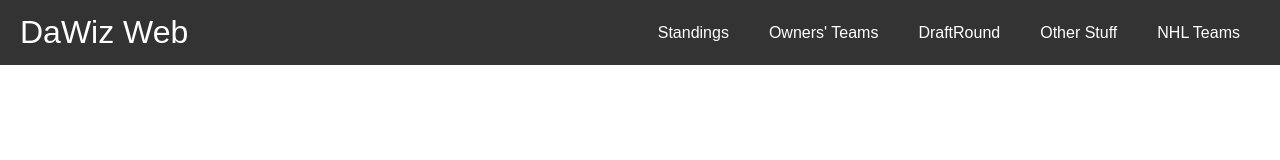
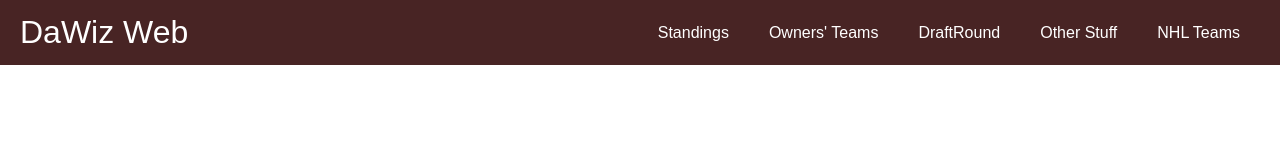
Before and after one commit to ggerryw/DaWizWebII, a plain HTML site: page boilerplate.html in a window 1280 px wide. Drawn offline with Linux system fonts and the light colour scheme.

Commit message:
Update boilerplate.html

```diff
--- a/boilerplate.html
+++ b/boilerplate.html
@@ -15,7 +15,7 @@
             display: flex;
             justify-content: space-between;
             align-items: center;
-            background-color: #333;
+            background-color: #482424;
             padding: 0 20px;
         }
         .navbar .title {
```
